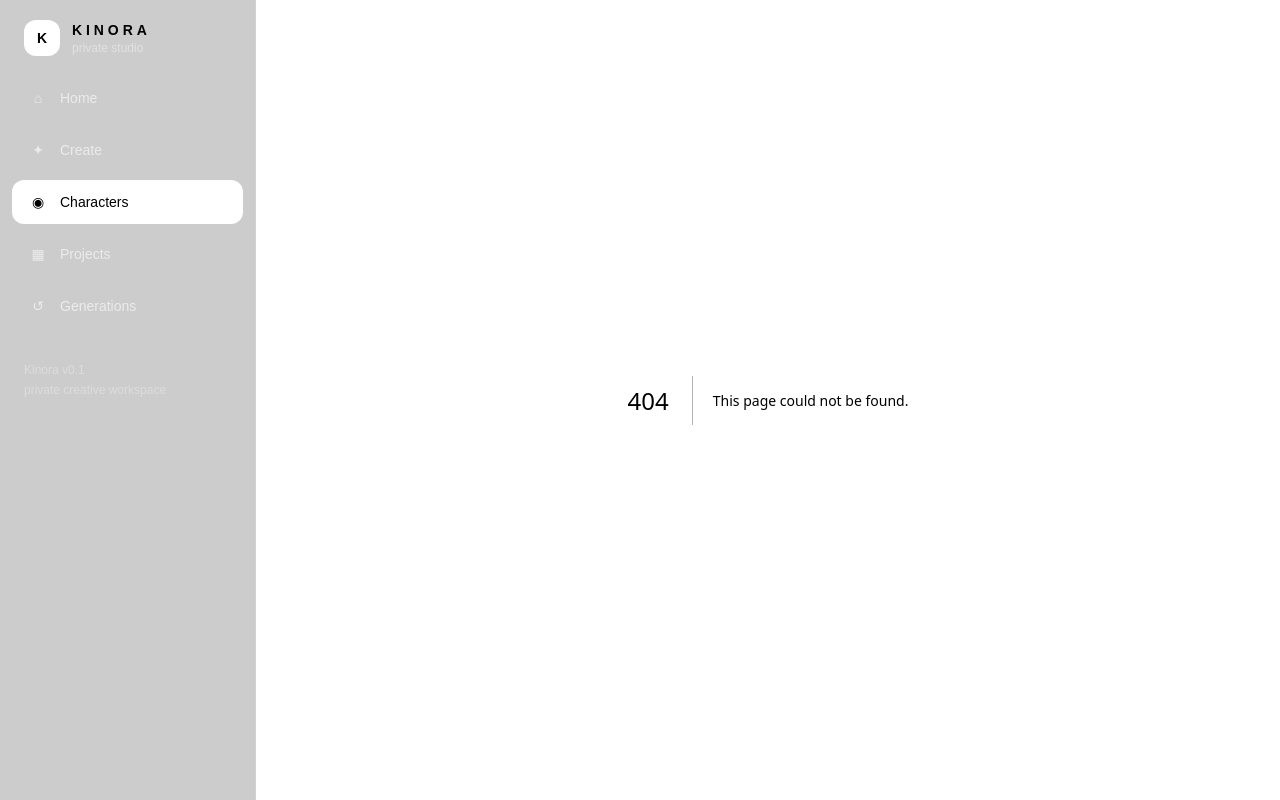
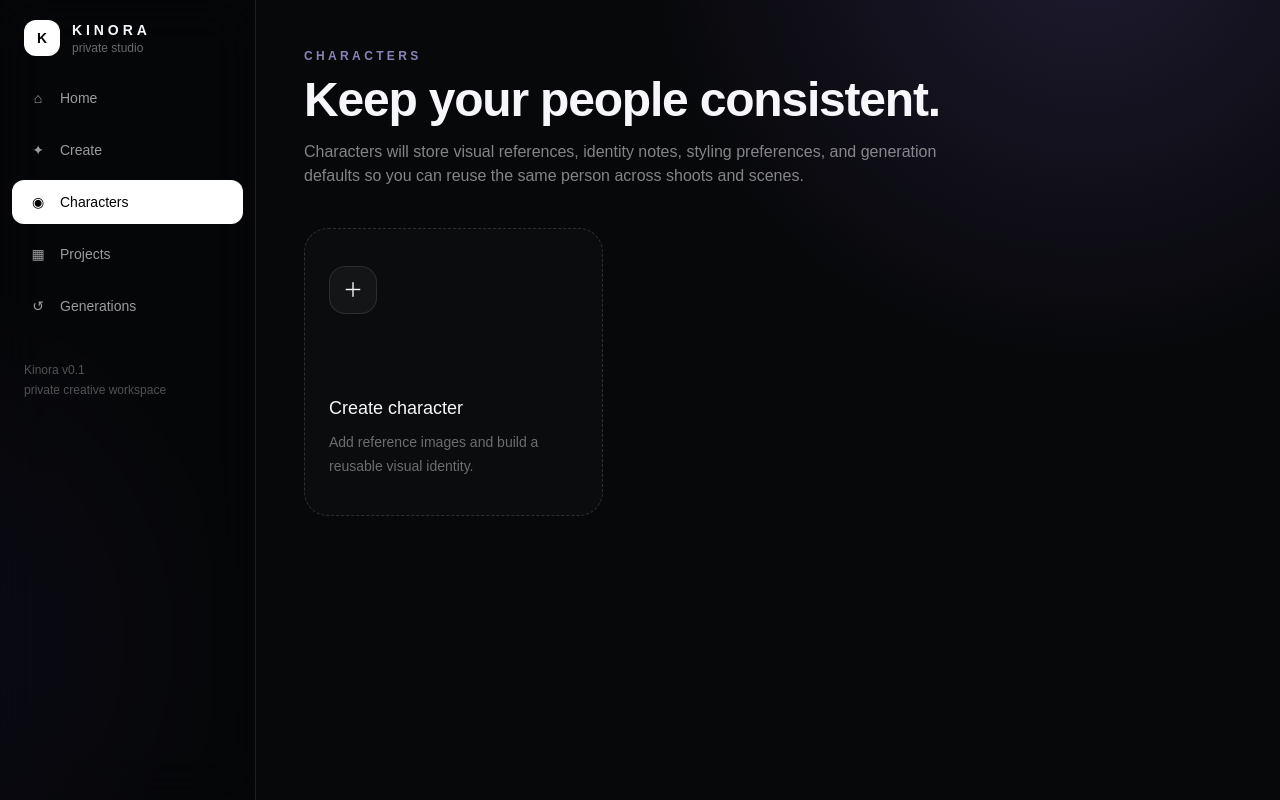
Before and after one commit to rozyroses/Kimora, a Next.js app: page /characters in a window 1280 px wide. Before the commit this address had no page. Built offline with nearby package versions, Linux system fonts and the light colour scheme.

Commit message:
feat: add characters workspace

```diff
--- /dev/null
+++ b/app/characters/page.tsx
@@ -0,0 +1,23 @@
+import { StudioHeader } from "@/components/StudioHeader";
+
+export default function CharactersPage() {
+  return (
+    <div className="mx-auto max-w-6xl px-5 py-8 sm:px-8 lg:px-12 lg:py-12">
+      <StudioHeader
+        eyebrow="CHARACTERS"
+        title="Keep your people consistent."
+        description="Characters will store visual references, identity notes, styling preferences, and generation defaults so you can reuse the same person across shoots and scenes."
+      />
+
+      <div className="grid gap-4 sm:grid-cols-2 lg:grid-cols-3">
+        <button className="min-h-72 rounded-3xl border border-dashed border-white/15 bg-white/[0.02] p-6 text-left transition hover:border-violet-300/30 hover:bg-white/[0.04]">
+          <div className="grid h-12 w-12 place-items-center rounded-2xl border border-white/10 bg-white/[0.04] text-xl">＋</div>
+          <div className="mt-20 text-lg font-medium">Create character</div>
+          <p className="mt-2 text-sm leading-6 text-white/40">
+            Add reference images and build a reusable visual identity.
+          </p>
+        </button>
+      </div>
+    </div>
+  );
+}
```
